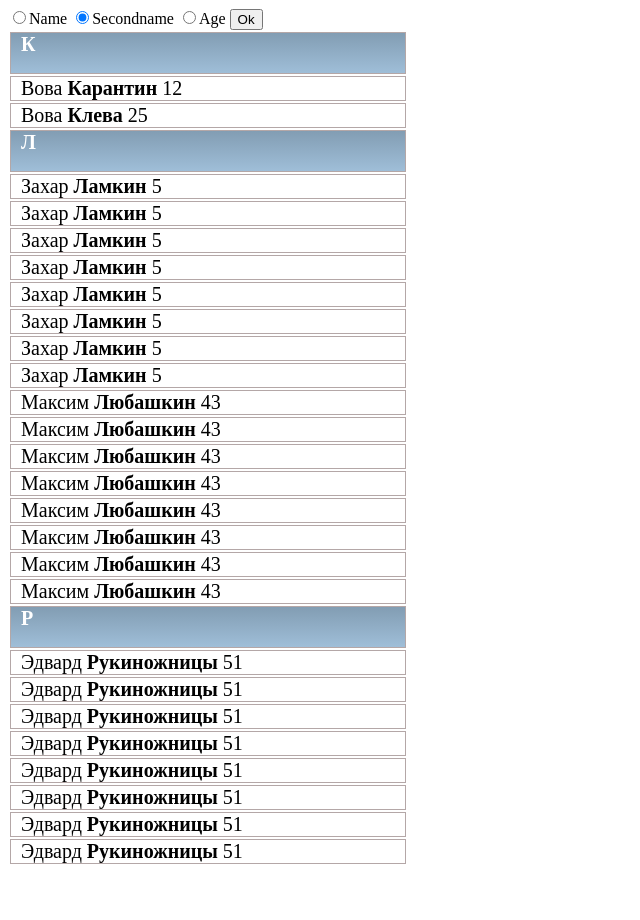
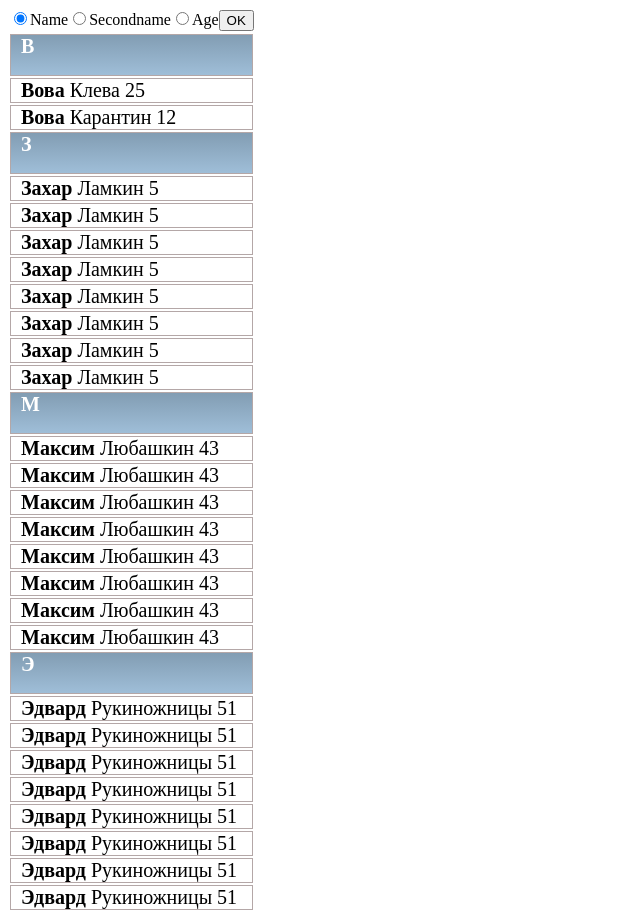
Before and after one commit to eltonorudzhov/testTensor1, a plain HTML site: page index.html in a window 1280 px wide. Shown: the whole page, without its empty margins (0-640 px from the left). Before the commit the page ends 872 px from the top, so only its background shows below. Drawn offline with Linux system fonts and the light colour scheme.

Commit message:
Добавлена отрисовка селекта

```diff
--- a/index.html
+++ b/index.html
@@ -8,17 +8,9 @@
 
     <body id="body">
 
+           <div id = "mainBodyList">
 
-        <form id="sortType">
-            <input type="radio" name="contact" value="name">Name</input>
-            <input type="radio" name="contact" value="secondname" checked>Secondname</input>
-            <input type="radio" name="contact" value="age">Age</input>
-            <button type="submit">Ok</button>
-         </form>
-
-             <div  id="bodyList">
-
-            </div>
+           </div>
 
         </div>
 
--- a/index.js
+++ b/index.js
@@ -1,5 +1,5 @@
 import Sortfunc from './src/js/sortfunc.js'
-
+import CreateRoot from './src/js/createroot.js'
 let list = [
     {
         name: "Вова",
@@ -128,5 +128,6 @@ let list = [
         age: 5
     },
 ]
-let myUser = new Sortfunc(list, 'bodyList')
+let root = new CreateRoot('mainBodyList')
+let myUser = new Sortfunc(list, root )
 //myUser.findProperty()
--- /dev/null
+++ b/src/js/createroot.js
@@ -0,0 +1,59 @@
+export default class CreateRoot{
+    constructor(id){
+        this.numberElement = 0;
+        let rowElement = document.createElement("row");
+        document.getElementById(id).appendChild(rowElement);
+        this.trSelect = document.createElement('tr')
+        this.trSelect.id = "trSelect"
+        this.trDiv = document.createElement('tr')
+        this.trDiv.id = "trDiv"
+        rowElement.appendChild(this.trSelect);
+        rowElement.appendChild(this.trDiv);
+    }
+
+    createRoot(keys){
+        let td = document.createElement('td');
+        td.id='td'+this.numberElement
+        this.trSelect.appendChild(td)
+        let form = this.createForm()
+        td.appendChild(form);
+        this.createInputs(keys,form)
+        this.createButton(form)
+        this.createDiv()
+        this.numberElement+=1
+    }
+    createForm(){
+        let form = document.createElement('form')
+        form.id = 'form'+this.numberElement
+        return form
+    }
+    createInputs(keys, form){
+        for (let i=0; i<keys.length; i++){
+            let input = document.createElement('input');
+            let label = document.createElement('label');
+            input.type = 'radio'
+            input.name = 'select'+this.numberElement;
+            input.value=keys[i]
+            if (i==0){
+                input.checked=true
+            }
+            let labelText= keys[i].charAt(0).toUpperCase() + keys[i].substr(1);
+            label.innerHTML += labelText
+            form.appendChild(input);
+            form.appendChild(label);
+        }
+    }
+    createButton(form){
+        let button = document.createElement('button')
+        button.type='submit'
+        button.innerHTML = "OK"
+
+        form.appendChild(button);
+    }
+    createDiv(){
+        let div = document.createElement('div')
+        div.id = 'bodyList'+this.numberElement
+        this.trDiv.appendChild(div)
+    }
+
+}
--- a/src/js/drowlist.js
+++ b/src/js/drowlist.js
@@ -1,13 +1,14 @@
 // Вывод списка на экран
-export default function drowList(list, keyName, id) {
+export default function drowList(list,keyName, numberElement) {
   // Очистка поля
-  document.getElementById(id).innerHTML = "";
+  let listBody = document.getElementById('bodyList'+numberElement)
+  listBody.innerHTML = "";
   for (let elem of list.keys()) {
     // Вывод ключа
     let liKey = document.createElement("li");
     let keyStr = "<strong>" + elem + "</strong>"
     liKey.innerHTML = keyStr;
-    document.getElementById(id).append(liKey);
+    listBody.append(liKey);
     liKey.classList.add("sticky");
     // Вывод значений по ключу
     list.get(elem).forEach(element => {
@@ -19,7 +20,7 @@ export default function drowList(list, keyName, id) {
         str += " ";
       }
       liElement.innerHTML = str;
-      document.getElementById(id).append(liElement);
+      listBody.append(liElement);
     });
   }
 }
--- a/src/js/findproperty.js
+++ b/src/js/findproperty.js
@@ -1,6 +1,6 @@
 // Ищет выбранное свойство из радио
-export default function findProperty() {
-  for (let elem of document.getElementById("sortType").children) {
+export default function findProperty(numberElement) {
+  for (let elem of document.getElementById('form'+numberElement).children) {
     if (elem.checked) {
       return elem.value;
     }
--- a/src/js/sortfunc.js
+++ b/src/js/sortfunc.js
@@ -1,26 +1,29 @@
-import drowList from "./drowlist.js";
-import makeObject from "./makeobject.js";
-import findProperty from "./findproperty.js";
+import drowList from "./drowlist.js"; // рисует
+import makeObject from "./makeobject.js"; // мапит массив
+import findProperty from "./findproperty.js"; // ищет радиобаттон
 export default class Sortfunc {
-  constructor(props, id) {
-    this.id = id;
+  constructor(props, root) {
+    this.root=root;
+    this.numberElement=root.numberElement;
+    this.root.createRoot(['name','secondname', 'age'])
+    let form = document.getElementById('form'+this.numberElement);
     // берем параметр сортировки
-    this.keyName = findProperty();
+    this.keyName = findProperty(this.numberElement);
     this.list = [];
     // создаем и сортируем список
     this.setList(props);
     // обработчик выбора способа сортировки
-    document.querySelector("form").addEventListener(
+    form.addEventListener(
       "submit",
       event => {
-        this.sortSelect(document.querySelector("form"));
+        this.sortSelect(form);
         event.preventDefault();
       },
       false
     );
   }
   // Выбор способа сортировки
-  sortSelect = form => {
+  sortSelect = (form) => {
     let data = new FormData(form);
     for (const entry of data) {
       this.keyName = entry[1];
@@ -31,7 +34,7 @@ export default class Sortfunc {
   setList(list) {
     this.list = list.sort(this.compareList);
     let mapList = makeObject(this.list, this.keyName);
-    drowList(mapList, this.keyName, this.id);
+    drowList(mapList,this.keyName, this.numberElement)
   }
 
   compareList = (a, b) => {
```
